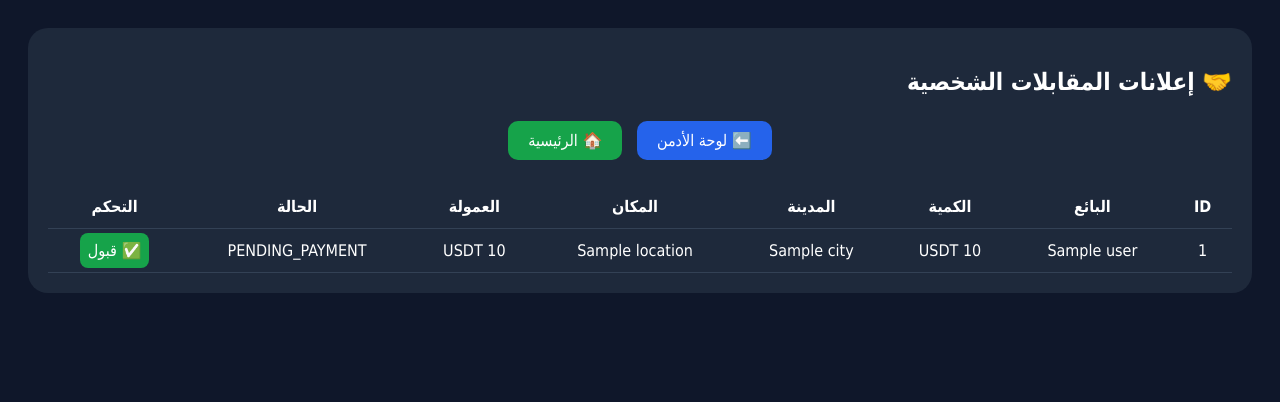
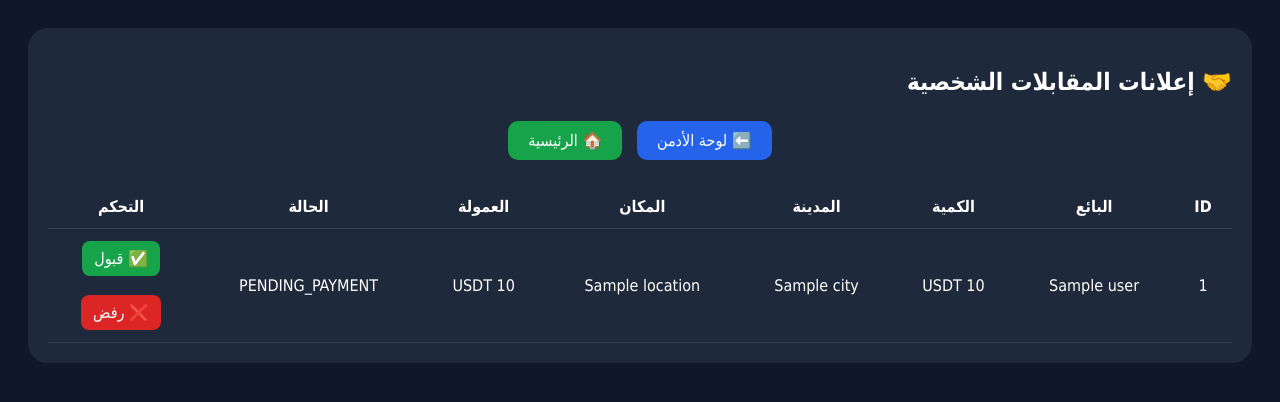
Before and after one commit to sameraishi460-cmd/USDT-P2P-Palestine, a Flask app: template templates/admin_cash_ads.html in a window 1280 px wide. Shown: the top 402 px of the page. Run offline with Flask 3, Linux system fonts and the light colour scheme; the template is opened without the code that fills it: most values are stand-ins (such as "Sample title", 1, 10 or a date in 2020).

Commit message:
Update button styles and add reject option

```diff
--- a/templates/admin_cash_ads.html
+++ b/templates/admin_cash_ads.html
@@ -57,9 +57,15 @@ border-bottom:1px solid #334155;
 .btn{
 background:#16a34a;
 color:white;
-padding:8px;
+padding:8px 12px;
 border-radius:8px;
 text-decoration:none;
+display:inline-block;
+}
+
+
+.reject{
+background:#dc2626;
 }
 
 
@@ -89,7 +95,6 @@ text-decoration:none;
 <a class="home" href="/">
 🏠 الرئيسية
 </a>
-
 
 </div>
 
@@ -135,17 +140,31 @@ text-decoration:none;
 
 <td>
 
+
 {% if ad.status == "PENDING_PAYMENT" %}
+
 
 <a class="btn" href="/admin_cash_accept/{{ad.id}}">
 ✅ قبول
 </a>
 
+
+<br><br>
+
+
+<a class="btn reject" href="/admin_cash_reject/{{ad.id}}">
+❌ رفض
+</a>
+
+
 {% else %}
+
 
 لا يوجد
 
+
 {% endif %}
+
 
 
 </td>
```
